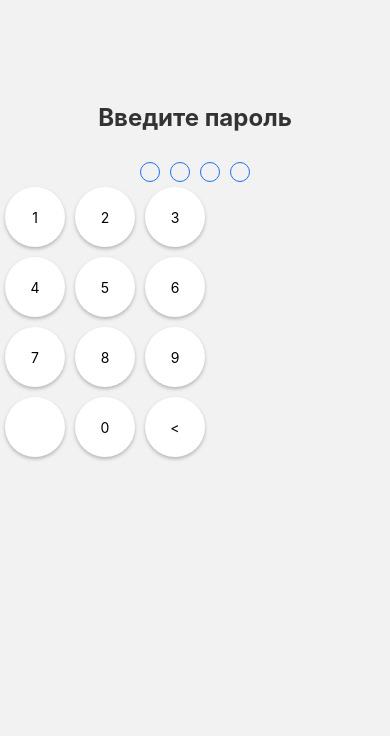
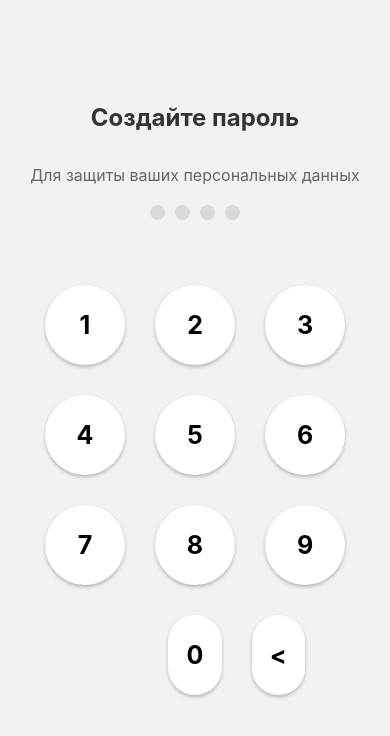
Before and after one commit to Denchik-red/SP-01, a React Native app: screen /CreateAccessPassword in a window 390 px wide. Shown: the top 736 px of the page. Built offline with nearby package versions, Linux system fonts and the light colour scheme.

Commit message:
pin code

```diff
--- a/App.js
+++ b/App.js
@@ -5,20 +5,30 @@ import Login_page from './screens/Login_page'
 import CreateProfile_page from './screens/CreateProfile_page';
 import CreatePassword_page from './screens/CreatePassword_page';
 import InterAccessPassword_page from './screens/InterAccessPassword._page';
+import CreateAccessPassword_page from './screens/CreateAccessPassword_page';
+import { Text } from 'react-native'
 
 
 const Stack = createNativeStackNavigator();
+
+const Profile = () => {
+    return (
+        <Text>Profile</Text>
+    )
+}
 
 export default function App() {
 
     return (
         <SafeAreaProvider>
             <NavigationContainer>
-                <Stack.Navigator initialRouteName='InterAccessPassword' screenOptions={{ headerShown: false }}>
+                <Stack.Navigator initialRouteName='CreateAccessPassword' screenOptions={{ headerShown: false }}>
+                    <Stack.Screen name="Profile" component={Profile} />
                     <Stack.Screen name="Login" component={Login_page} />
                     <Stack.Screen name="Registration" component={CreateProfile_page} />
                     <Stack.Screen name="CreatePassword" component={CreatePassword_page} />
                     <Stack.Screen name="InterAccessPassword" component={InterAccessPassword_page} />
+                    <Stack.Screen name="CreateAccessPassword" component={CreateAccessPassword_page} />
                 </Stack.Navigator>
             </NavigationContainer>
         </SafeAreaProvider>
--- a/components/CircleButton.js
+++ b/components/CircleButton.js
@@ -1,14 +1,61 @@
+import { Pressable, Text, View, Platform} from 'react-native'
 
-
-export default function CircleButton() {
+export default function CircleButton({ button, buttonIndex, rowIndex, setCode }) {
+    if (button === "") {
+        return (
+            <View
+                style={{
+                    aspectRatio: 1,
+                    flex: 1,
+                    margin: 5,
+                }}
+            >
+            </View>
+        )
+    }
     return (
         <Pressable
-        style={{
+            key={`InputButton-${rowIndex}-${buttonIndex}`}
+            onPress={() => {
 
-        }}
+                if (button === "<") {
+                    setCode((prevCode) => prevCode.slice(0, -1));
+                } else if (button !== "") {
+                    setCode((prevCode) => {
+                        if (prevCode.length < 4) {
+                            return [...prevCode, button];
+                        } else {
+                            return prevCode;
+                        }
+                    });
+                }
+            }}
+            style={({ pressed }) => [
+                {
+                    aspectRatio: 1,
+                    flex: 1,
+                    margin: 5,
+                    backgroundColor: '#fff',
+                    borderRadius: 50,
+                    justifyContent: 'center',
+                    alignItems: 'center',
+                    shadowColor: "#000",
+                    shadowOffset: { width: 0, height: 2 },
+                    shadowOpacity: 0.25,
+                    shadowRadius: 3.84,
+                    elevation: 5,
+                },
+                pressed && { opacity: 0.8, backgroundColor: '#007BFF' },
+                Platform.OS === "web" && { width: 80, height: 80 }
+            ]}
         >
-            <Text>
-                1
+            <Text
+                style={{
+                    fontSize: 25,
+                    fontWeight: 'bold',
+                }}
+            >
+                {button}
             </Text>
         </Pressable>
     )
--- /dev/null
+++ b/screens/CreateAccessPassword_page.js
@@ -0,0 +1,115 @@
+import { SafeAreaView } from "react-native-safe-area-context"
+import { ScrollView, View, Text, Pressable, Platform } from "react-native"
+import mainStyles from "../styles/mainStyle.js"
+import { useState, useEffect, use } from "react"
+import CircleButton from "../components/CircleButton.js"
+import * as SecureStore from 'expo-secure-store';
+
+
+export default function CreateAccessPassword_page({ navigation }) {
+
+    const [code, setCode] = useState([])
+    const [firstPassword, setFirstpassword] = useState("")
+    const [error, setError] = useState(false)
+
+
+    useEffect(() => {
+        if (error) {
+            setTimeout(() => {
+                setError(false)
+            }, 1000)
+        }
+    }, [error])
+
+    useEffect(() => {
+        if (code.length === 4) {
+            const pin = code.join('');
+            console.log("Введенный пин-код:", pin);
+            if (firstPassword == "") {
+                console.log("firstPassword ", firstPassword)
+                setFirstpassword(pin)
+                setCode([])
+                return
+            } else {
+                if (pin !== firstPassword) {
+                    setError(true)
+                    setCode([])
+                    setFirstpassword("")
+                    return
+                } else {
+                    if (Platform.OS === "android") {
+                        SecureStore.setItemAsync("pin", pin);
+                        navigation.navigate("Profile")
+                    }
+                }
+            }
+        }
+    }, [code]);
+
+    return (
+        <SafeAreaView>
+            <View
+                style={{
+                    alignItems: 'center',
+                    width: '100%',
+                    gap: 23,
+                    paddingTop: 103,
+                }}
+            >
+                <Text style={mainStyles.title}>{firstPassword == "" ? "Создайте пароль" : "Введите пароль еще раз"}</Text>
+                <Text style={mainStyles.subtitle}>Для защиты ваших персональных данных</Text>
+            </View>
+            <View
+                style={{
+                    width: '100%',
+                    justifyContent: 'center',
+                    alignItems: 'center',
+                    flexDirection: "row",
+                    gap: 10,
+                    paddingTop: 20,
+                }}
+            >
+                {
+                    [...Array(4)].map((_, index) => (
+                        <View
+                            key={index}
+                            style={[
+                                {
+                                    width: 15,
+                                    height: 15,
+                                    borderRadius: 10,
+                                    backgroundColor: code[index] !== undefined ? "#007BFF" : "#D9D9D9",
+                                },
+                                error && { backgroundColor: "red" }
+                            ]}
+                        />
+                    ))
+                }
+
+            </View>
+            <View style={{
+                justifyContent: "center",
+                alignItems: 'center',
+                paddingTop: 200,
+                padding: 60,
+                gap: 20,
+
+            }}>
+                {
+                    [[1, 2, 3], [4, 5, 6], [7, 8, 9], ["", 0, "<"]].map((row, rowIndex) => {
+                        return (
+                            <View key={`inputRow-${rowIndex}`} style={{ flexDirection: "row", gap: 20 }}>
+                                {
+                                    row.map((button, buttonIndex) => {
+                                        return <CircleButton key={`InputButton-${rowIndex}-${buttonIndex}`} button={button} buttonIndex={buttonIndex} rowIndex={rowIndex} setCode={setCode}></CircleButton>
+                                    })
+                                }
+                            </View>
+                        )
+                    })
+                }
+            </View>
+
+        </SafeAreaView>
+    )
+}
--- a/screens/InterAccessPassword._page.js
+++ b/screens/InterAccessPassword._page.js
@@ -1,13 +1,34 @@
 import { SafeAreaView } from "react-native-safe-area-context"
-import { ScrollView, View, Text, Pressable } from "react-native"
+import { ScrollView, View, Text, Pressable, Platform } from "react-native"
 import mainStyles from "../styles/mainStyle.js"
-import { useState } from "react"
+import { useState, useEffect } from "react"
+import CircleButton from "../components/CircleButton.js"
+import * as SecureStore from 'expo-secure-store';
 
 
-export default function InterAccessPassword_page() {
+export default function InterAccessPassword_page({navigation}) {
 
-    const insertPasswordCount = 0
-    const [code, setCode] = useState(["", "", "", ""])
+    const [code, setCode] = useState([])
+
+    useEffect(() => {
+        const checkPin = async () => {
+            if (code.length === 4) {
+                const pin = code.join('');
+                console.log("Введенный пин-код:", pin);
+                if (Platform.OS == "android") {
+                    console.log(await SecureStore.getItemAsync("pin"))
+                    if (pin === await SecureStore.getItemAsync("pin")) {
+                        console.log("Pin is correct!")
+                        navigation.navigate("Profile")
+                    } else {
+                        console.log("Pin is incorrect!")
+                        setCode([])
+                    }
+                }
+            }
+        }
+        checkPin();
+    }, [code]);
 
     return (
         <SafeAreaView>
@@ -32,53 +53,36 @@ export default function InterAccessPassword_page() {
                         paddingTop: 20,
                     }}
                 >
-                    {code.map((item, index) => {
-                        return (
+                    {
+                        [...Array(4)].map((_, index) => (
                             <View
-                             key={`input-${index}`}
+                                key={index}
                                 style={{
-                                    width: 20,
-                                    height: 20,
-                                    backgroundColor: item == "" ? "#F2F2F2" : "#1A6FEE",
+                                    width: 15,
+                                    height: 15,
                                     borderRadius: 10,
-                                    borderColor: "#1A6FEE",
-                                    borderWidth: 1,
+                                    backgroundColor: code[index] !== undefined ? "#007BFF" : "#D9D9D9",
                                 }}
-                            ></View>
-                        )
-                    })}
+                            />
+                        ))
+                    }
+
                 </View>
-                <View>
+                <View style={{
+                    justifyContent: "center",
+                    alignItems: 'center',
+                    paddingTop: 200,
+                    padding: 60,
+                    gap: 20,
+
+                }}>
                     {
                         [[1, 2, 3], [4, 5, 6], [7, 8, 9], ["", 0, "<"]].map((row, rowIndex) => {
                             return (
-                                <View key={`inputRow-${rowIndex}`} style={{flexDirection:"row"}}>
+                                <View key={`inputRow-${rowIndex}`} style={{ flexDirection: "row", gap: 20 }}>
                                     {
                                         row.map((button, buttonIndex) => {
-                                            return (
-                                                <Pressable
-                                                    key={`InputButton-${rowIndex}-${buttonIndex}`}
-                                                    onPress={() => { }}
-                                                    style={{
-                                                        width: 60,
-                                                        height: 60,
-                                                        margin: 5,
-                                                        backgroundColor: '#fff',
-                                                        borderRadius: 30,
-                                                        justifyContent: 'center',
-                                                        alignItems: 'center',
-                                                        shadowColor: "#000",
-                                                        shadowOffset: { width: 0, height: 2 },
-                                                        shadowOpacity: 0.25,
-                                                        shadowRadius: 3.84,
-                                                        elevation: 5,
-                                                    }}
-                                                >
-                                                    <Text>
-                                                        {button}
-                                                    </Text>
-                                                </Pressable>
-                                            )
+                                            return <CircleButton key={`InputButton-${rowIndex}-${buttonIndex}`} button={button} buttonIndex={buttonIndex} rowIndex={rowIndex} setCode={setCode}></CircleButton>
                                         })
                                     }
                                 </View>
```
